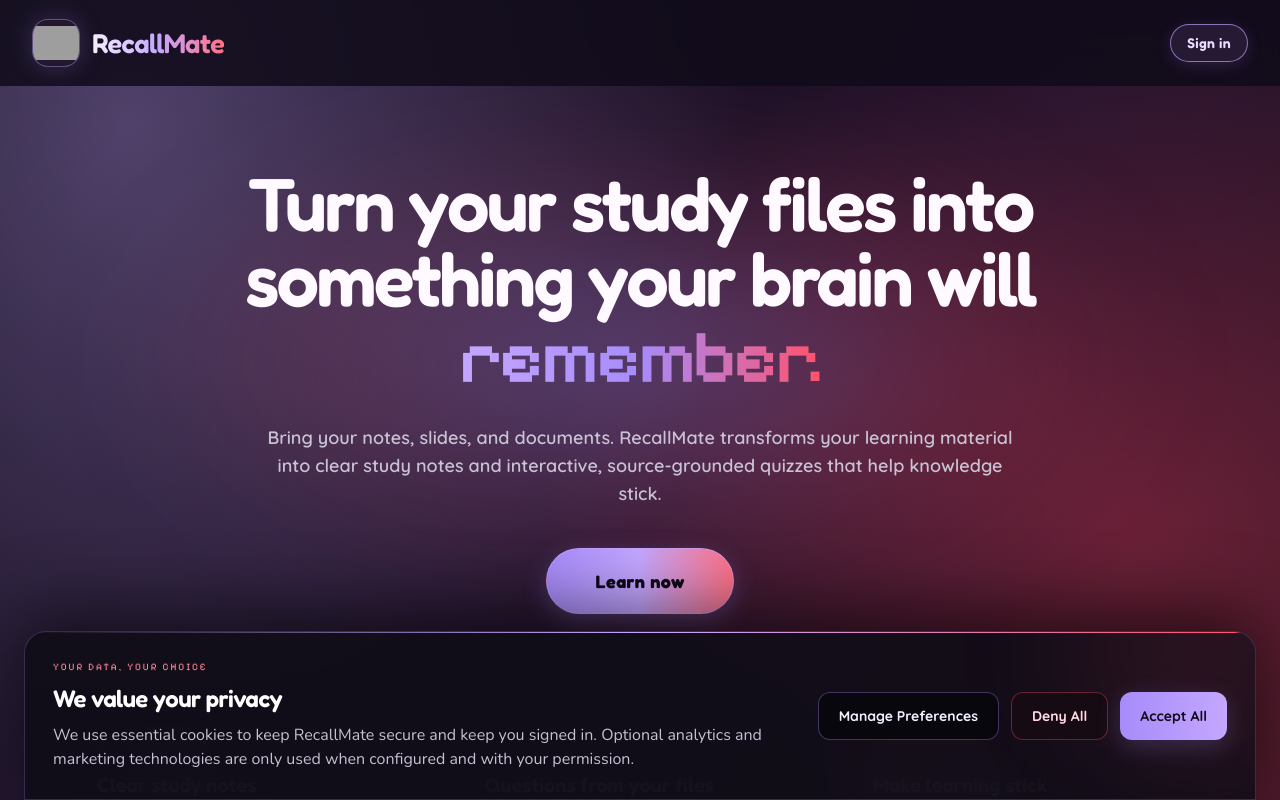
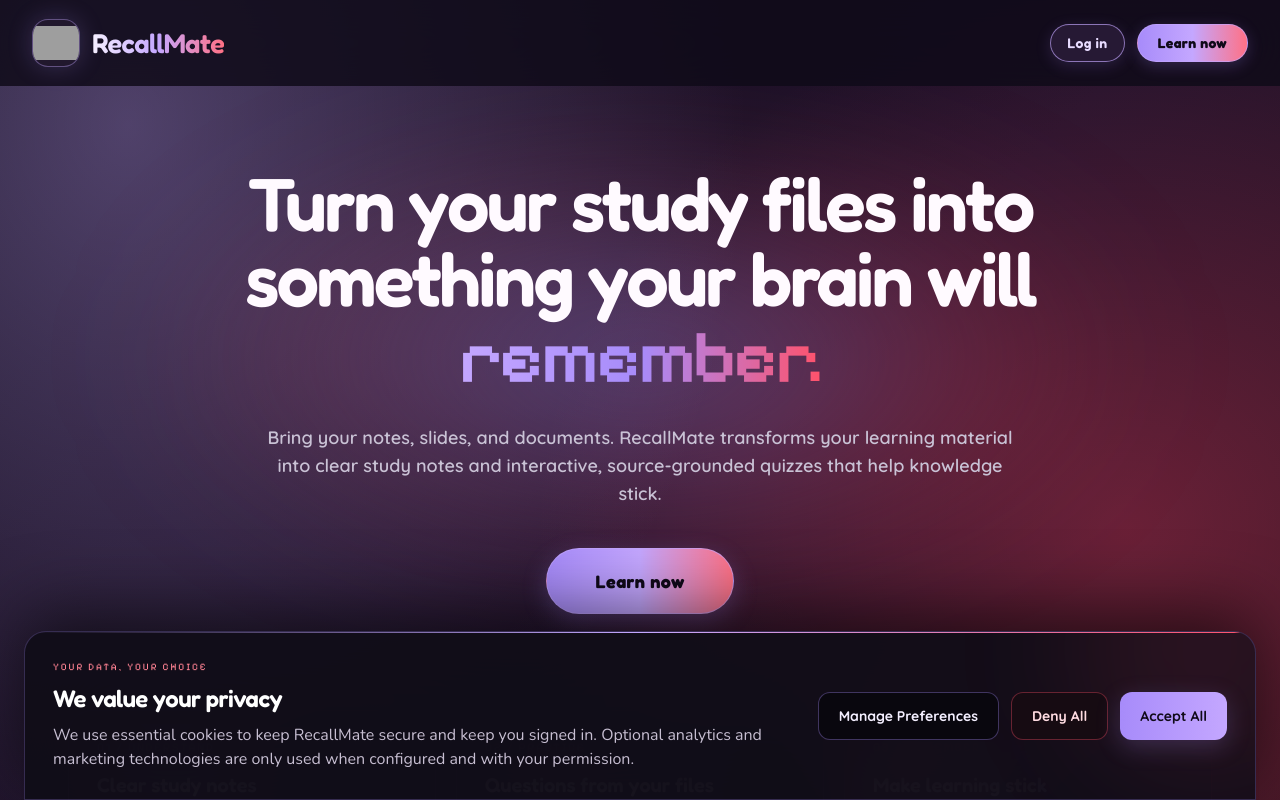
Before and after one commit to mmmedea/Recallmate, a Next.js app: page / in a window 1280 px wide. Shown: the top 800 px of the page. Built offline with nearby package versions, Linux system fonts and the light colour scheme; grey boxes are pictures that could not be loaded.

Commit message:
Add navbar signup action and rename sign in to log in

```diff
--- a/components/Navbar.tsx
+++ b/components/Navbar.tsx
@@ -31,12 +31,20 @@ export default function Navbar() {
             RecallMate
           </span>
         </Link>
-        <Link
-          href="/login"
-          className="font-fredoka inline-flex min-w-0 items-center justify-center rounded-full border border-[#c4a7ff]/65 bg-[#2a1c38]/90 px-4 py-2 text-xs font-semibold tracking-wide text-[#e8dcff] shadow-[0_4px_16px_rgba(167,139,250,.16)] transition-all hover:border-[#ff7185] hover:bg-[#3a2038] hover:text-white hover:shadow-[0_5px_18px_rgba(255,82,107,.2)] sm:px-4 sm:py-2 sm:text-sm"
-        >
-          Sign in
-        </Link>
+        <nav aria-label="Account navigation" className="flex items-center gap-2 sm:gap-3">
+          <Link
+            href="/login"
+            className="font-fredoka inline-flex min-w-0 items-center justify-center rounded-full border border-[#c4a7ff]/65 bg-[#2a1c38]/90 px-4 py-2 text-xs font-semibold tracking-wide text-[#e8dcff] shadow-[0_4px_16px_rgba(167,139,250,.16)] transition-all hover:border-[#ff7185] hover:bg-[#3a2038] hover:text-white hover:shadow-[0_5px_18px_rgba(255,82,107,.2)] sm:px-4 sm:py-2 sm:text-sm"
+          >
+            Log in
+          </Link>
+          <Link
+            href="/signup"
+            className="font-fredoka inline-flex min-w-0 items-center justify-center rounded-full border border-[#c4a7ff]/65 bg-gradient-to-r from-[#a78bfa] via-[#c4a7ff] to-[#ff7185] px-5 py-2 text-xs font-bold tracking-wide text-[#100a19] shadow-[0_4px_16px_rgba(167,139,250,.22)] transition-all hover:-translate-y-0.5 hover:brightness-110 sm:px-5 sm:py-2 sm:text-sm"
+          >
+            Learn now
+          </Link>
+        </nav>
       </div>
     </header>
   );
```
